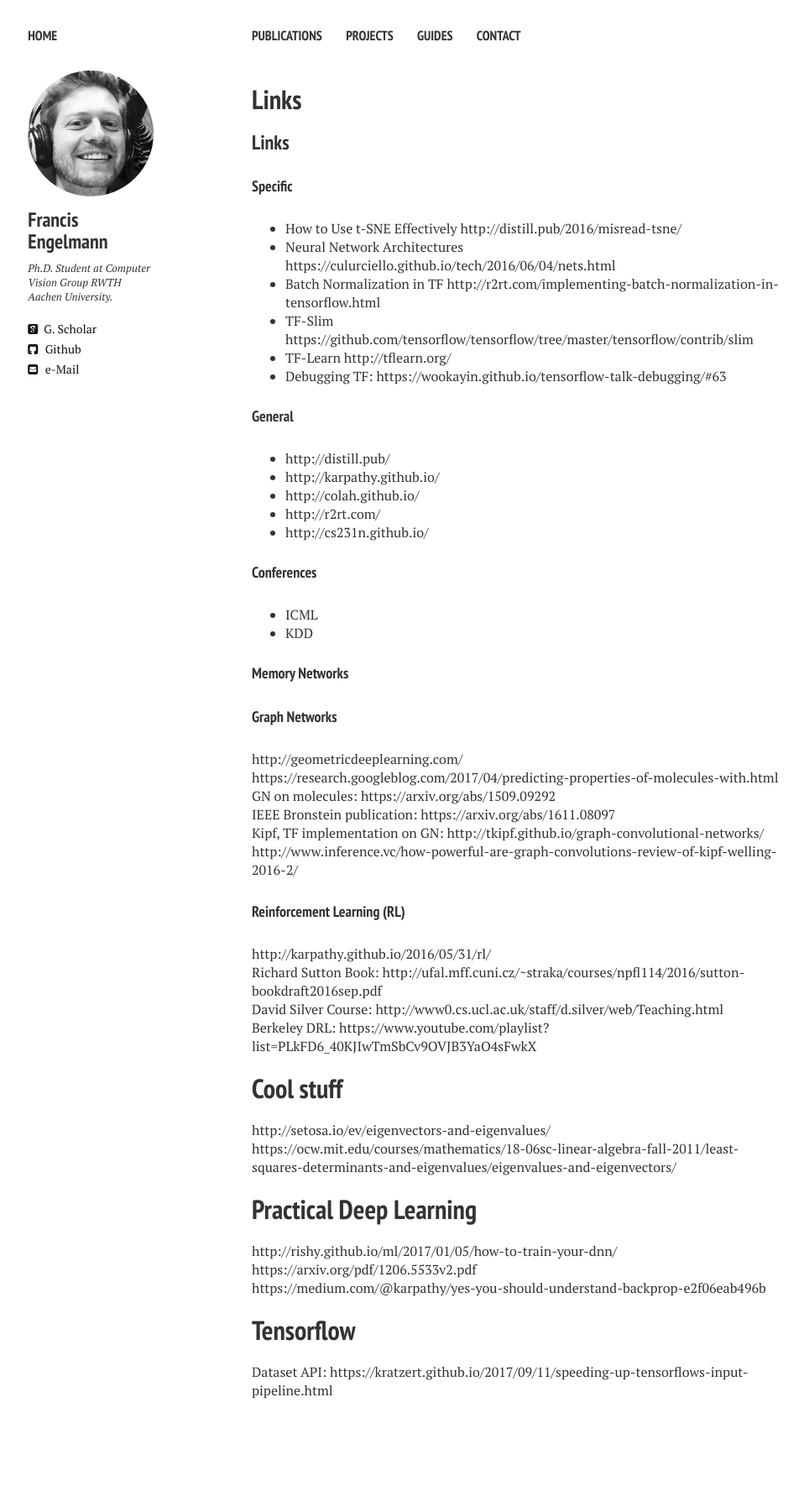
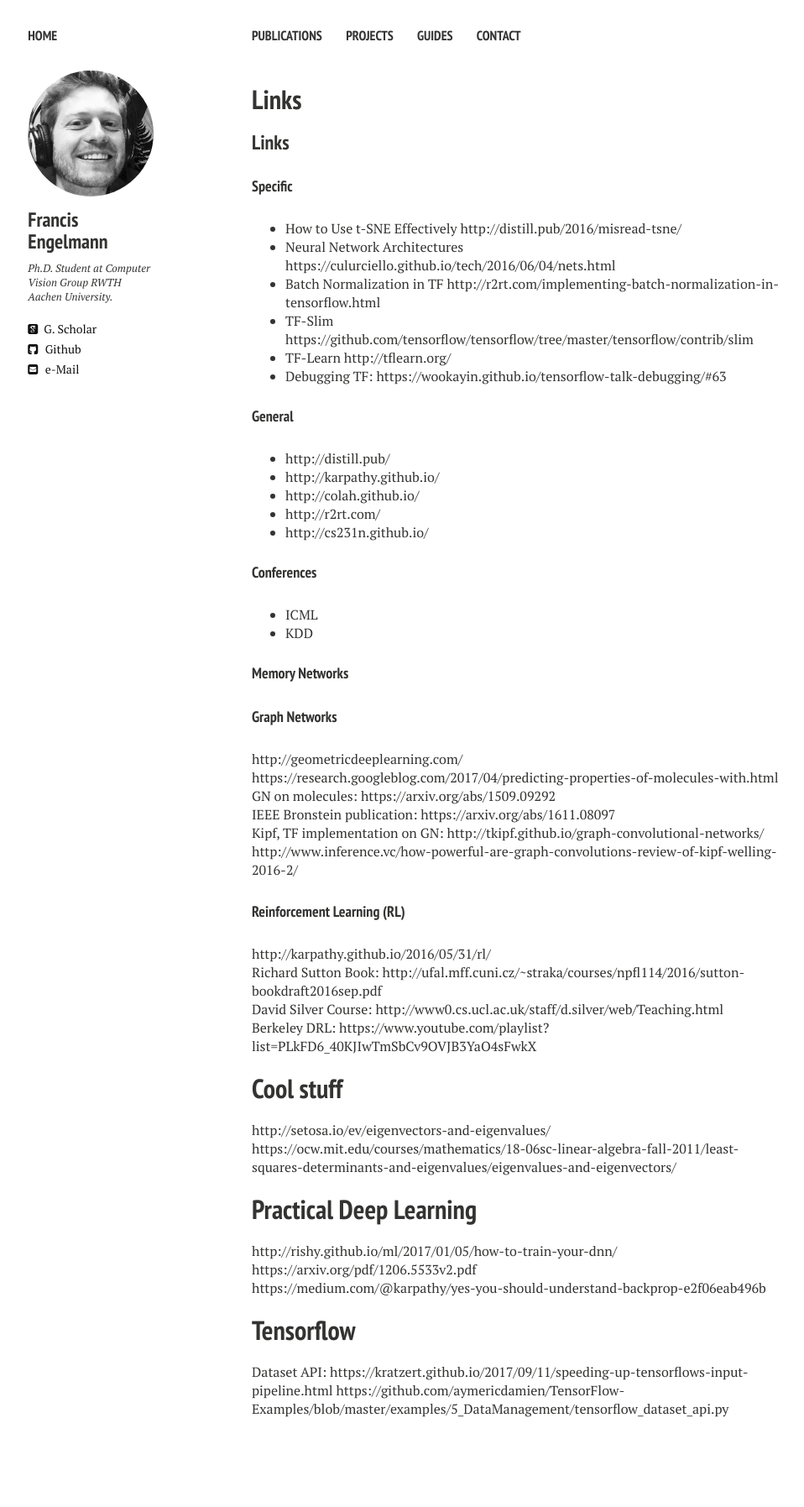
Before and after one commit to francisengelmann/francisengelmann.github.io, a Jekyll site: the page built from links.md, in a window 1280 px wide. Shown: the whole page at 84% size, without its empty margins (20-978 px from the left). Built offline with Jekyll 4.4.1, drawn with Linux system fonts in a browser that asks for light colours; nearby versions of some CDN libraries; our own code applies the rules of GitHub Pages for plain Markdown files; before the commit the page ends 1773 px from its top, so only the background shows below that; some of the changed lines change nothing that is shown.

Commit message:
Update links.md

```diff
--- a/links.md
+++ b/links.md
@@ -46,3 +46,4 @@ https://medium.com/@karpathy/yes-you-should-understand-backprop-e2f06eab496b
 
 # Tensorflow
 Dataset API: https://kratzert.github.io/2017/09/11/speeding-up-tensorflows-input-pipeline.html
+https://github.com/aymericdamien/TensorFlow-Examples/blob/master/examples/5_DataManagement/tensorflow_dataset_api.py
```
